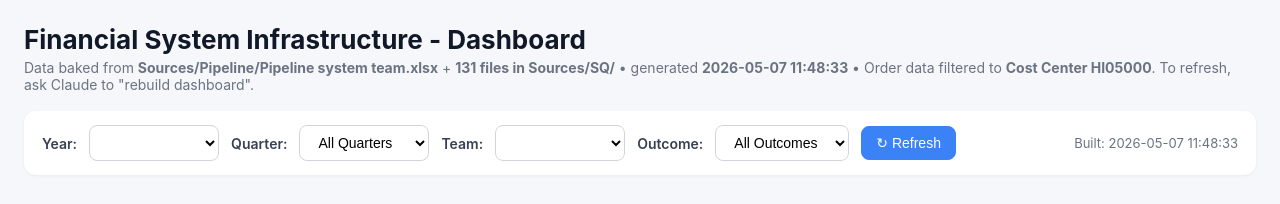
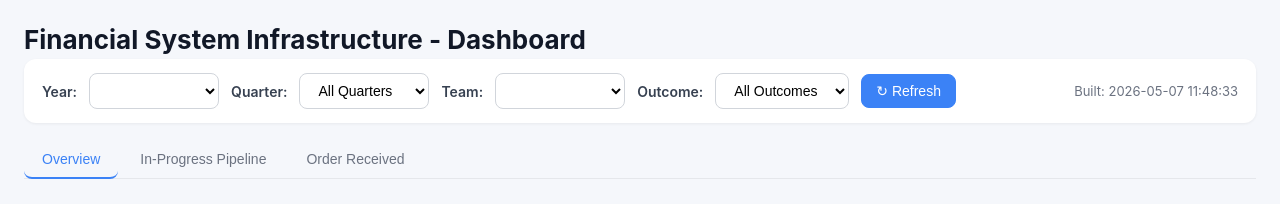
Before and after one commit to mrtatum/dashboard-revenue, a Flask app: template container/template/Pipeline_Dashboard.template.html in a window 1280 px wide. Shown: the top 204 px of the page. Run offline with Flask 3, Linux system fonts and the light colour scheme; the template is opened without the code that fills it, so the values that code supplies are empty.

Commit message:
Category drill-down; always-fresh OneDrive sync; force-rebuild on Refresh; 5-min auto-refresh; remove subtitle

```diff
--- a/container/template/Pipeline_Dashboard.template.html
+++ b/container/template/Pipeline_Dashboard.template.html
@@ -70,7 +70,6 @@
 </head>
 <body>
   <h1>Financial System Infrastructure - Dashboard</h1>
-  <div class="sub">Data baked from <strong>Sources/Pipeline/Pipeline system team.xlsx</strong> + <strong>131 files in Sources/SQ/</strong> • generated <strong>2026-05-07 11:48:33</strong> • Order data filtered to <strong>Cost Center HI05000</strong>. To refresh, ask Claude to "rebuild dashboard".</div>
 
   <div class="toolbar" id="toolbar">
     <label for="yearSel">Year:</label>
```
